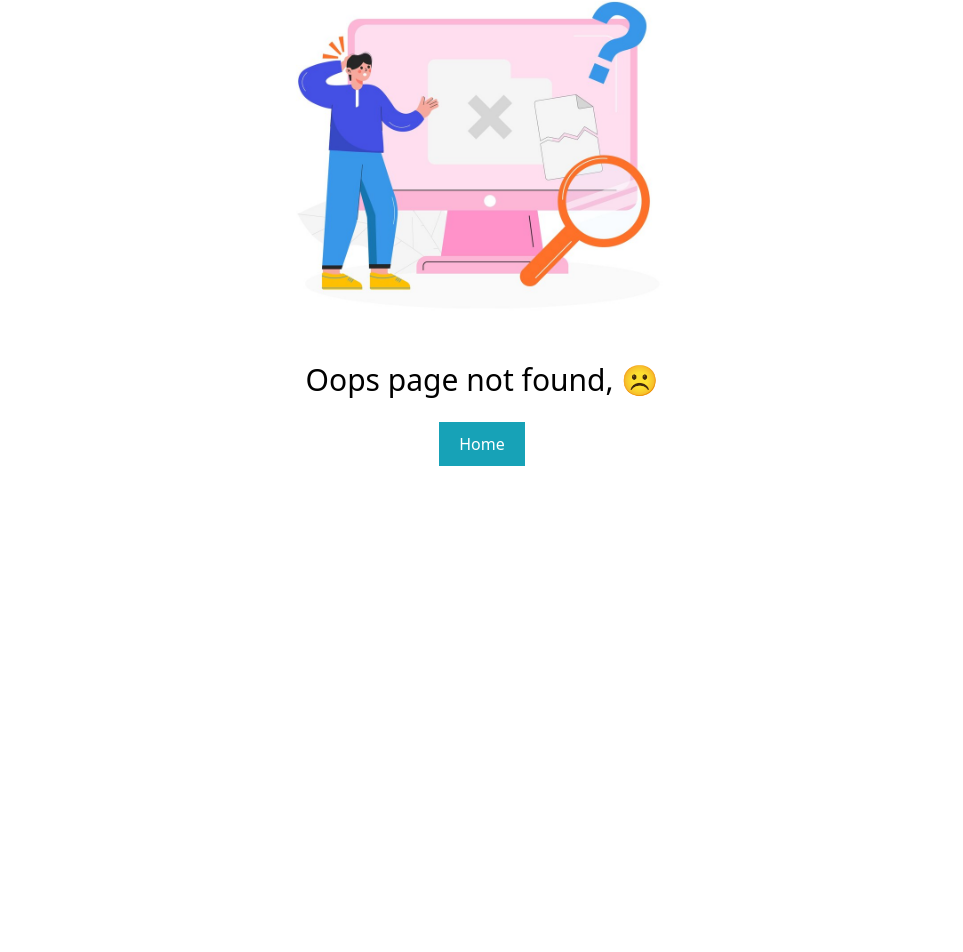
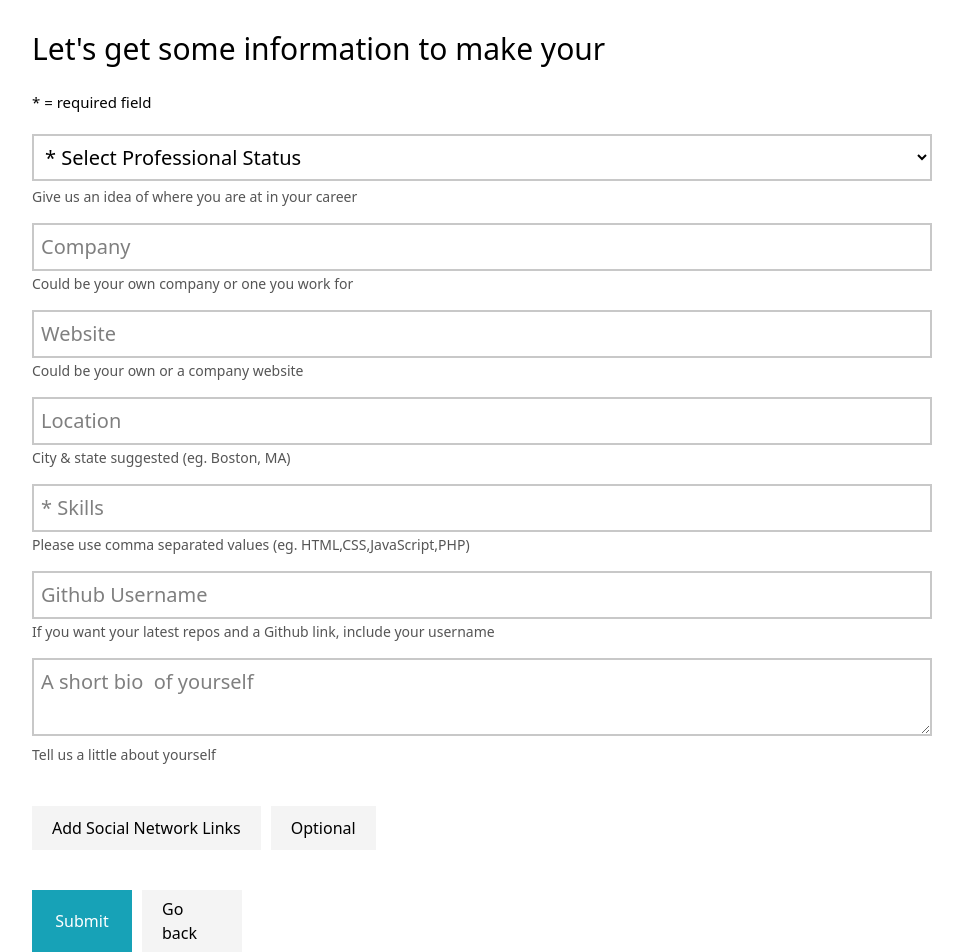
Before and after one commit to asliddinrashidovich/dev-connector, a React (Vite) app: page /create-profile in a window 1280 px wide. Before the commit this address had no page. Shown: the part 199-1151 px from the top of the page, without its empty margins (158-1121 px from the left). Before the commit the page ends 800 px from the top, so only its background shows below. Built offline with nearby package versions, Linux system fonts and the light colour scheme.

Commit message:
dashboard

```diff
--- a/src/App.jsx
+++ b/src/App.jsx
@@ -12,6 +12,7 @@ import { useContext, useEffect } from "react"
 import { AppContext } from "./context/context"
 import PostDetails from "./pages/discussion"
 import PropTypes from "prop-types"
+import CreateProfile from "./pages/create-profile"
 
 App.propTypes = {
   children: PropTypes.node.isRequired
@@ -46,6 +47,7 @@ function App() {
         <Route path="dashboard" element={<ProtectedRoute> <Dashboard/></ProtectedRoute>}/>
         <Route path="developer/:id" element={<DeveloperDetails/>}/>
         <Route path="register" element={<Register/>}/>
+        <Route path="create-profile" element={<CreateProfile/>}/>
         <Route path="*" element={<NotFound/>}/>
         <Route path="posts/:id" element={<PostDetails/>}/>
         <Route path="login" element={<Login/>}/>
--- /dev/null
+++ b/src/pages/create-profile.jsx
@@ -0,0 +1,101 @@
+import axios from "axios"
+import { useState } from "react"
+import toast from "react-hot-toast"
+import { Link, useNavigate } from "react-router-dom"
+
+function CreateProfile() {
+    const [bio, setBio] = useState('')
+    const [company, setCompany] = useState('')
+    const [location, setLocation] = useState('')
+    const [github, setGithub] = useState('')
+    const [status, setStatus] = useState('')
+    const [skills, setSkills] = useState('')
+    const [Website, setWebsite] = useState('')
+
+    let token = localStorage.getItem('token')
+    const navigate = useNavigate()
+
+    async function handleSubmit(e) {
+        e.preventDefault()
+        await axios.post(`https://nt-devconnector.onrender.com/api/profile`, {
+          bio,
+          company,
+          location,
+          github,
+          status,
+          skills,
+          Website,
+        }, {
+            headers: {
+                "x-auth-token": token,
+            }
+        }).then((res) => {
+            console.log(res.data)
+            navigate("/dashboard")
+        }).catch(() => {
+          toast('We cannot update your profile ', {
+            icon: '☹️',
+          })
+        })
+      }
+  return (
+    <div className="w-full flex justify-center flex-col pt-[130px] max-w-[1000px] mx-auto  px-[50px]">
+        <h1 className="text-[#17a2b7] text-[50px] font-[700] mb-[20px]">Create Your Profile</h1>
+        <p className="text-[30px] mb-[20px]" >{`Let's get some information to make your`}</p>
+        <p className="text-[15px] mb-[20px]" >* = required field</p>
+        <form onSubmit={handleSubmit}>
+            <label htmlFor="status" >
+                <select value={status} onChange={(e) => setStatus(e.target.value)} name="status" id="stutus " className="w-full bg-transparent border-[#c8c8c8] border-[2px] p-[7px] text-[20px] mb-[3px]">
+                    <option value="* Select Professional Status">* Select Professional Status</option>
+                    <option value="Developer">Developer</option>
+                    <option value="Junior Developer">Junior Developer</option>
+                    <option value="Senior Developer">Senior Developer</option>
+                    <option value="Manager">Manager</option>
+                    <option value="Student or Learning">Student or Learning</option>
+                    <option value="Instructor or Teacher">Instructor or Teacher</option>
+                    <option value="Intern">Intern</option>
+                    <option value="Other">Other</option>
+                </select>
+                <span className="text-[#555] text-[14px] mb-[20px]">Give us an idea of where you are at in your career</span>
+            </label>
+            <label htmlFor="company" >
+                <input value={company} onChange={(e) => setCompany(e.target.value)} required type="text" placeholder="Company" className="w-full border-[#c8c8c8] border-[2px] p-[7px] text-[20px] mt-[15px]"/>
+                <span className="text-[#555] text-[14px] mb-[20px]">Could be your own company or one you work for</span>
+            </label>
+            <label htmlFor="website" >
+                <input value={Website} onChange={(e) => setWebsite(e.target.value)} required type="text" placeholder="Website" className="w-full border-[#c8c8c8] border-[2px] p-[7px] text-[20px] mt-[15px]"/>
+                <span className="text-[#555] text-[14px] mb-[20px]">Could be your own or a company website</span>
+            </label>
+            <label htmlFor="location" >
+                <input value={location} onChange={(e) => setLocation(e.target.value)} required type="text" placeholder="Location" className="w-full border-[#c8c8c8] border-[2px] p-[7px] text-[20px] mt-[15px]"/>
+                <span className="text-[#555] text-[14px] mb-[20px]">City & state suggested (eg. Boston, MA)</span>
+            </label>
+            <label htmlFor="skill" >
+                <input value={skills} onChange={(e) => setSkills(e.target.value)} required type="text" placeholder="* Skills" className="w-full border-[#c8c8c8] border-[2px] p-[7px] text-[20px] mt-[15px]"/>
+                <span className="text-[#555] text-[14px] mb-[20px]">Please use comma separated values (eg. HTML,CSS,JavaScript,PHP)</span>
+            </label>
+            <label htmlFor="github" >
+                <input value={github} onChange={(e) => setGithub(e.target.value)} required type="text" placeholder="Github Username" className="w-full border-[#c8c8c8] border-[2px] p-[7px] text-[20px] mt-[15px]"/>
+                <span className="text-[#555] text-[14px] mb-[20px]">If you want your latest repos and a Github link, include your username
+                </span>
+            </label>
+            <label htmlFor="bio" >
+                <textarea value={bio} onChange={(e) => setBio(e.target.value)} name="bio" id="bio" placeholder="A short bio  of yourself" className="w-full border-[#c8c8c8] border-[2px] p-[7px] text-[20px] mt-[15px]">
+
+                </textarea>
+                <span className="text-[#555] text-[14px] mb-[40px]">Tell us a little about yourself </span>
+            </label>
+            <div className="flex justify-start gap-[10px] mb-[40px]">
+                <button className="bg-[#f4f4f4] px-[20px] py-[10px]  mt-[40px]" >Add Social Network Links</button>
+                <div className="bg-[#f4f4f4] px-[20px] py-[10px] mt-[40px]" >Optional</div>
+            </div>
+            <div className="flex justify-start gap-[10px]">
+                <button className="w-[100px] py-[7px] bg-[#17a2b7] text-white mb-[20px]">Submit</button>
+                <Link to={'/dashboard'} className="w-[100px] px-[20px] py-[7px] bg-[#f4f4f4]  mb-[20px]">Go back</Link>
+            </div>
+        </form>
+    </div>
+  )
+}
+
+export default CreateProfile
--- a/src/pages/dashboard.jsx
+++ b/src/pages/dashboard.jsx
@@ -1,14 +1,33 @@
-import { useContext } from "react"
+import { useContext,  useState } from "react"
 import { AppContext } from "../context/context"
+import { Link } from "react-router-dom"
+import axios from "axios"
 
 function Dashboard() {
-     const {headerBgColor, heroColor} = useContext(AppContext)
+  const {headerBgColor, heroColor} = useContext(AppContext)
+  const [userData, setUserData] = useState([])
+  let token = localStorage.getItem('token')
+
+  const getProfile = async () => {
+      try {
+          await axios.get(`https://nt-devconnector.onrender.com/api/auth`, {
+              headers: {
+                  "x-auth-token": token,
+              }
+          }).then((res) => setUserData(res.data))
+      }
+      catch(err) {
+          console.log(err)
+      }
+  }
+  getProfile()
+
   return (
     <div className="w-full flex justify-center flex-col pt-[130px] max-w-[1000px] mx-auto  px-[50px]" style={{backgroundColor: heroColor}}>
         <h1 className="text-[#17a2b7] text-[50px] font-[700] mb-[20px]">Dashboard</h1>
-        <p className="text-[30px] mb-[20px] " style={{color: headerBgColor}}> <i className="fa-solid fa-user"></i> Welcome </p>
+        <p className="text-[30px] mb-[20px] " style={{color: headerBgColor}}> <i className="fa-solid fa-user"></i> Welcome {userData.name}</p>
         <p className="mb-[20px]">You have not yet setup a profile, please add some info</p>
-        <button className="w-[130px] py-[7px] bg-[#17a2b7] text-white mb-[20px]">Create Profile</button>
+        <Link to={'/create-profile'} className="w-[140px] px-[20px] py-[7px] bg-[#17a2b7] text-white mb-[20px]">Create Profile</Link>
     </div>
   )
 }
```
